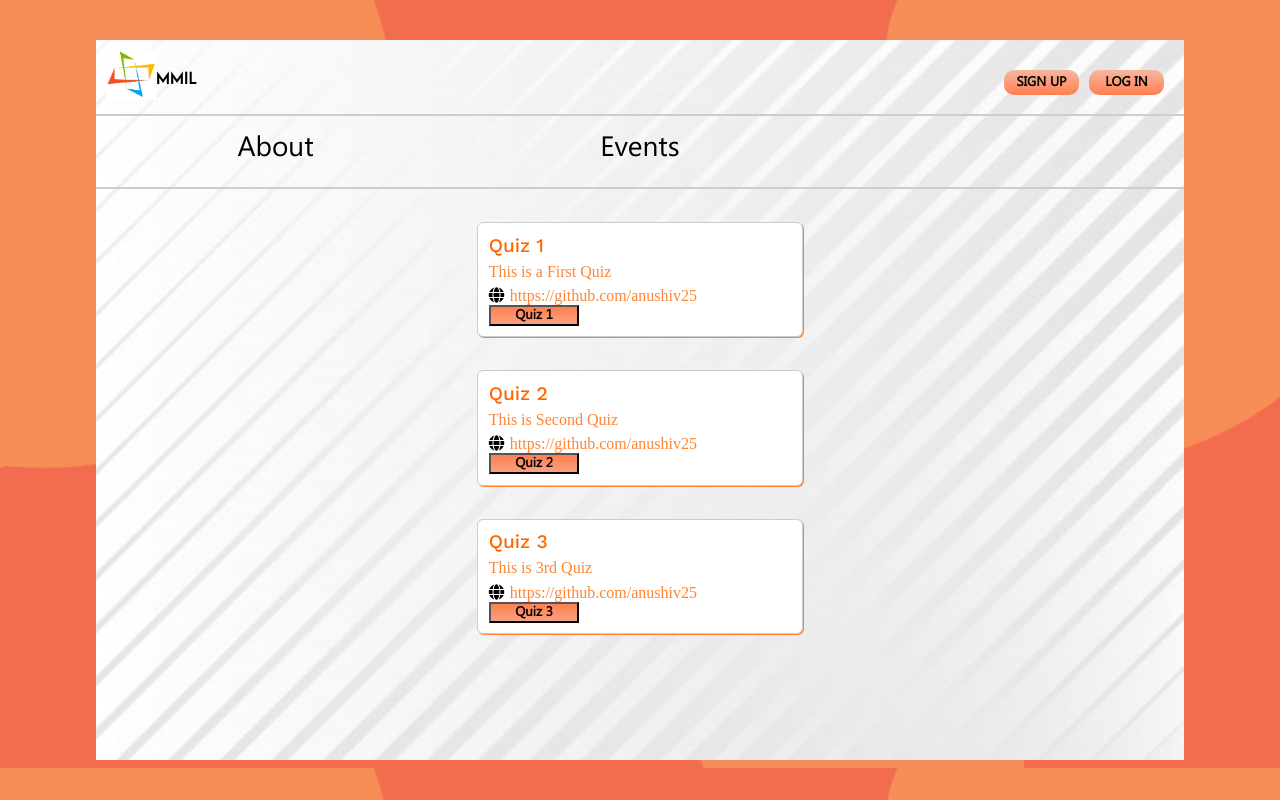
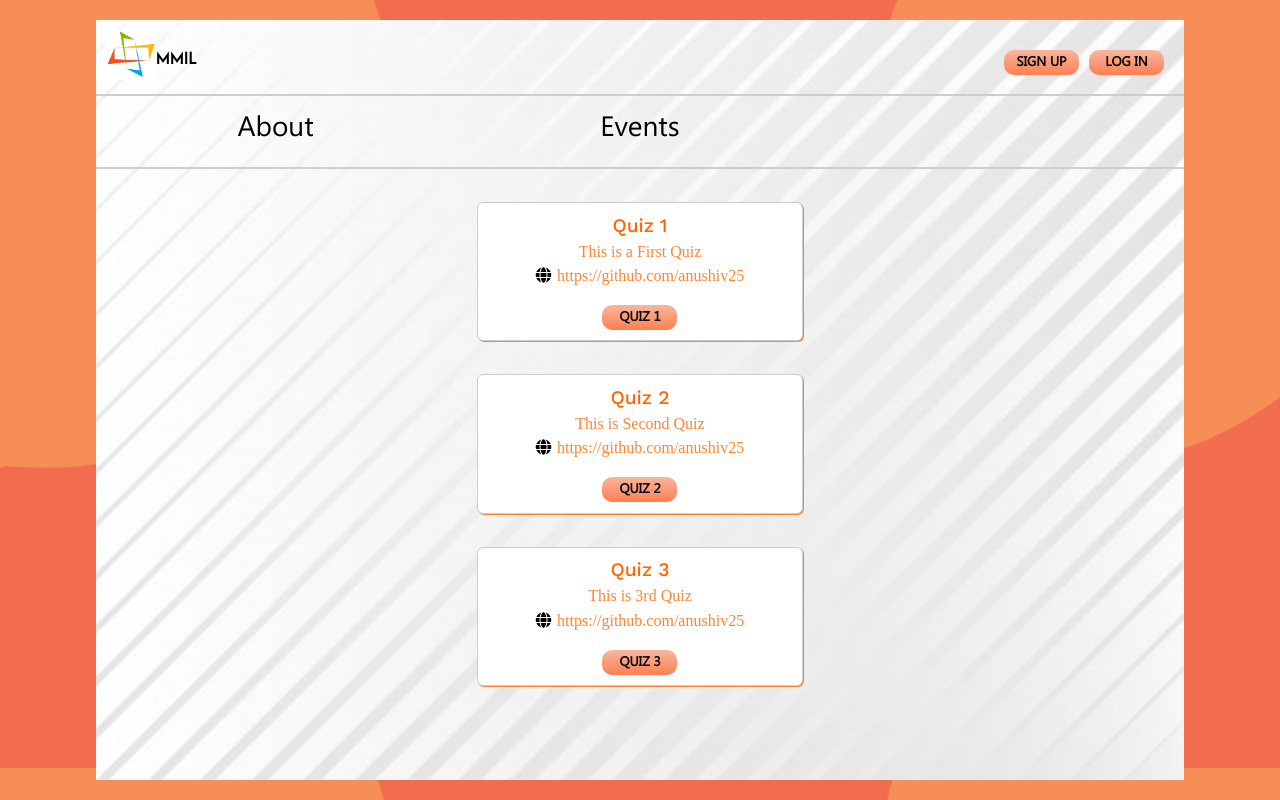
Before and after one commit to Aarushitiwari/quiz-portal_1, a Django app: page /events/ in a window 1280 px wide. Run offline with Django 3.2, Linux system fonts and the light colour scheme; data comes from the database, SQL or seed files in the repository; some libraries are stand-ins or nearby versions.

Commit message:
updates in css

```diff
--- a/quiz_portal/static/css/dashboard.css
+++ b/quiz_portal/static/css/dashboard.css
@@ -35,7 +35,7 @@
 	/*margin: 0 auto;*/
 	transform: translate(-50%,-50%);
 	width:85%;
-	height: 90%;
+	height: 95%;
 }
 .top{
 	margin:10px;
@@ -55,6 +55,12 @@
 	outline: none;
 	background-image: linear-gradient(to top,rgba(255,127,80,1),rgba(255,127,80,.5));
 	text-transform: uppercase;
+	transition: 1s;
+}
+.top button:hover{
+	background-image: linear-gradient(to top,rgba(0,0,0,.7),rgba(0,0,0,.2));
+	color:white;
+	transform: translateY(-2px);
 }
 /*.top::after{
 	content: "MMIL";
@@ -125,6 +131,8 @@
 	/*vertical-align: text-top;*/
 	font-family: arca;
 }
+
+
 @media(max-width: 572px){
 	.top button{
 		width:60px;
--- a/quiz_portal/static/css/events.css
+++ b/quiz_portal/static/css/events.css
@@ -22,12 +22,17 @@
 	border-radius: 6px;
 	border:1px solid #cccccc;
 	box-shadow: 1px 1px;
+	text-align: center;
+	transition:1s;
+}
+.events:hover{
+	transform:translateY(-5px);
 }
 
 .list {
 	width: 100%;
 	display: block;
-	margin: 0 auto;
+	margin: 25px auto;
 }
 
 i {
@@ -74,6 +79,7 @@
 
 .links:hover {
 	color:#ff6600;
+	cursor: pointer;
 }
 
 
@@ -90,6 +96,23 @@
 		overflow-y: scroll;
 }
 
+input[type="submit"]{
+	font-family: mntl;
+	font-weight: 600;
+	cursor: pointer;
+	/*float: right;*/
+	margin-top:20px;
+	/*margin-bottom:20px;*/
+	/*margin-right:10px;*/
+	width:75px;
+	border-radius: 10px;
+	border:none;
+	height: 25px;
+	outline: none;
+	background-image: linear-gradient(to top,rgba(255,127,80,1),rgba(255,127,80,.5));
+	text-transform: uppercase;
+}
+
 @media (max-width: 572px){
 	.list {
 		overflow: hidden;
--- a/quiz_portal/static/css/signup.css
+++ b/quiz_portal/static/css/signup.css
@@ -1,3 +1,4 @@
+
 .signupbox{
 	position: absolute;
 	left: 50%;
@@ -6,7 +7,7 @@
 	/*display: block;*/
 	background-color: rgba(204,204,204,.4);
 	width: 30%;
-	height: 72.5%;
+	/*height: 72.5%;*/
 	border-radius: 10px;
 	padding-top: 30px;
 	/*margin-top: 20px;*/
--- a/quiz_portal/templates/dashboard.html
+++ b/quiz_portal/templates/dashboard.html
@@ -17,7 +17,7 @@
 		<a href="/logout"><button class="button">Log Out</button></a>
 		{% else %}
 		<button onclick="login()">Log In</button>
-		<button class="signn" onclick="signup()">Sign Up</button>
+		<button onclick="signup()">Sign Up</button>
 		{% endif %}
 	</div>
 	<div class="center">
--- a/quiz_portal/templates/events.html
+++ b/quiz_portal/templates/events.html
@@ -8,7 +8,7 @@
 	<meta content="width=device-width, initial-scale=1" name="viewport" />
 	<!-- <link href="https://stackpath.bootstrapcdn.com/bootstrap/4.3.1/css/bootstrap.min.css" rel="stylesheet" integrity="sha384-ggOyR0iXCbMQv3Xipma34MD+dH/1fQ784/j6cY/iJTQUOhcWr7x9JvoRxT2MZw1T" crossorigin="anonymous"> -->
 	<link rel="stylesheet" type="text/css" href="{% static 'css\dashboard.css' %}">
-	<link rel="stylesheet" type="text/css" href="{% static 'css\login.css' %}">
+	<!-- <link rel="stylesheet" type="text/css" href="{% static 'css\login.css' %}"> -->
 	<link rel="stylesheet" type="text/css" href="{% static 'css\events.css' %}">
 	<link rel="stylesheet" href="https://use.fontawesome.com/releases/v5.5.0/css/all.css" integrity="sha384-B4dIYHKNBt8Bc12p+WXckhzcICo0wtJAoU8YZTY5qE0Id1GSseTk6S+L3BlXeVIU" crossorigin="anonymous">
 	<link href="https://fonts.googleapis.com/css?family=Work+Sans:500&display=swap" rel="stylesheet">
@@ -21,7 +21,7 @@
 		<a href="/logout"><button class="button">Log Out</button></a>
 		{% else %}
 		<button onclick="login()">Log In</button>
-		<button class="signn" onclick="signup()">Sign Up</button>
+		<button onclick="signup()">Sign Up</button>
 		{% endif %}
 	</div>
 	<div class="center">
--- a/quiz_portal/templates/login.html
+++ b/quiz_portal/templates/login.html
@@ -21,8 +21,8 @@
 		{% if request.user.is_authenticated %}
 		<a href="/logout"><button class="button">Log Out</button></a>
 		{% else %}
-		<button onclick="login()">Log In</button>
-		<button class="signn" onclick="signup()">Sign Up</button>
+		<button class="log"onclick="login()">Log In</button>
+		<button onclick="signup()">Sign Up</button>
 		{% endif %}
 	</div>
 	<div class="center">
--- a/quiz_portal/templates/quiz_signup.html
+++ b/quiz_portal/templates/quiz_signup.html
@@ -53,7 +53,6 @@
 				<input type="text" pattern="[0-9]{10}" class="form-controll" name="contact" title="Please enter a 10 digit Number" id="inputEmail3" placeholder="Contact No" required>
 				<input type="password" name="password" required="" placeholder="password">
 				<input type="submit" name="submit" value="Submit">
-
 			</form>
 		</div>
 	</div>
```
